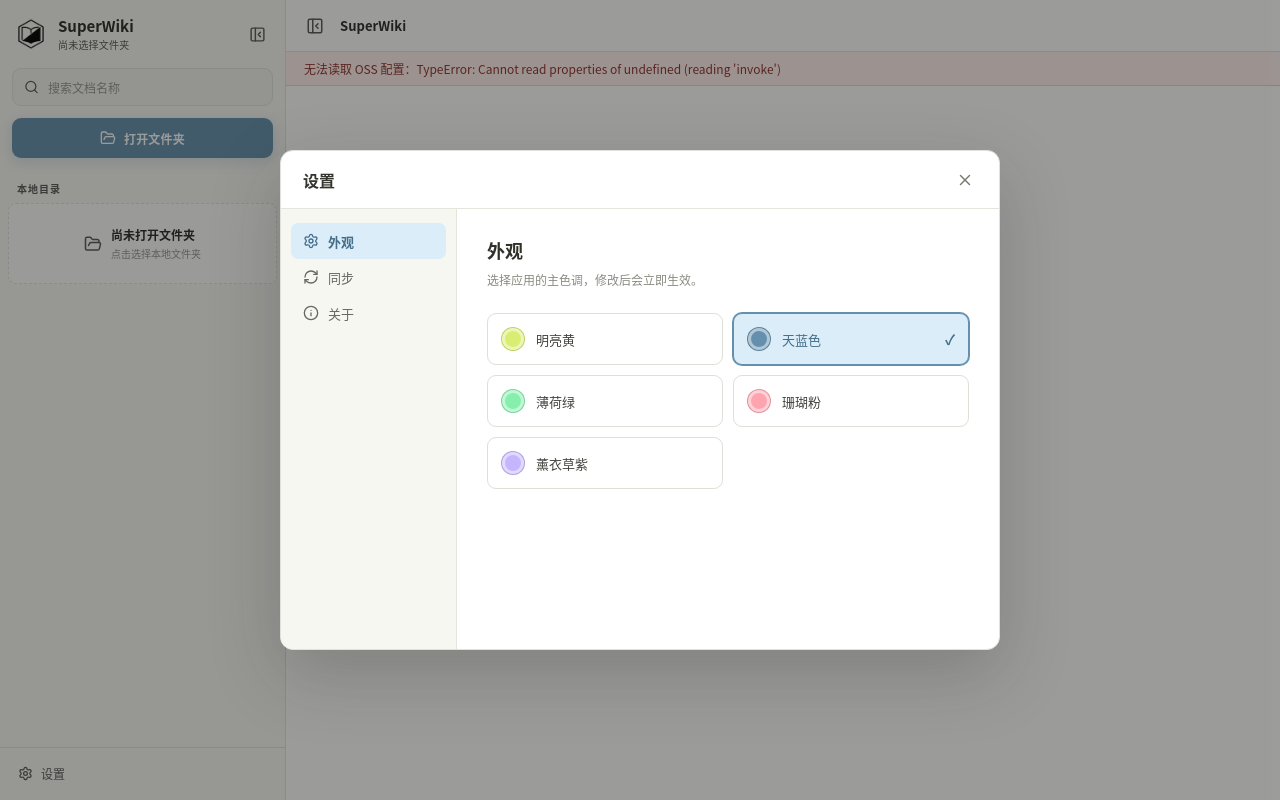
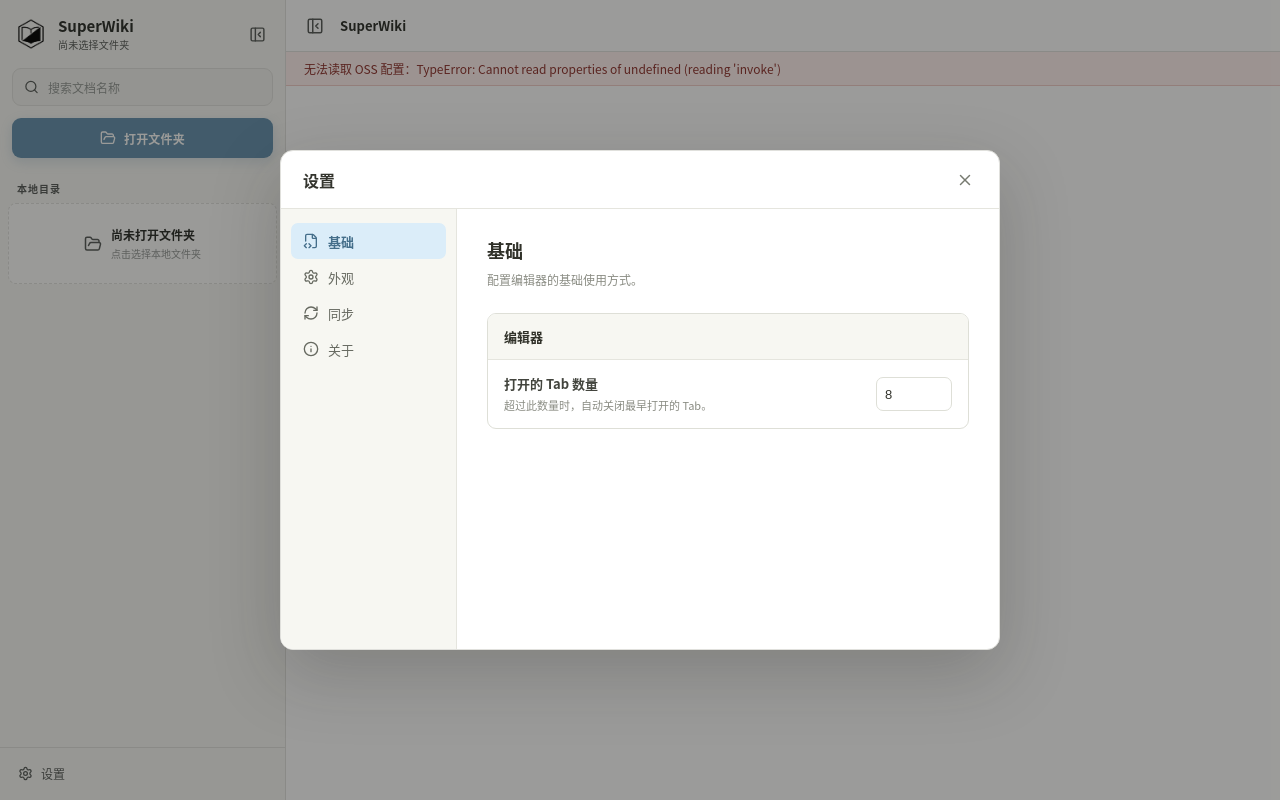
Before and after one commit to sinceHYJ/superwiki, a React (Vite) app: page / in a window 1280 px wide. Both pictures are taken after a click on the button "设置". Built offline with nearby package versions, Linux system fonts and the light colour scheme.

Commit message:
feat: 增加tab数量上限设置

```diff
--- a/src/App.css
+++ b/src/App.css
@@ -510,6 +510,15 @@ button.folder-placeholder:hover { color: #dfe1d7; border-color: #696d60; }
 .settings-content { min-width: 0; padding: 28px 30px; overflow-y: auto; }
 .settings-section-heading h3 { margin: 0; color: #303129; font-size: 18px; }
 .settings-section-heading p { margin: 7px 0 24px; color: #8a8c83; font-size: 12px; line-height: 1.6; }
+.editor-settings { overflow: hidden; background: #fff; border: 1px solid #dedfd7; border-radius: 9px; }
+.editor-settings-heading { padding: 13px 16px; background: #f7f7f2; border-bottom: 1px solid #e5e5de; }
+.editor-settings-heading h4 { margin: 0; color: #303129; font-size: 13px; font-weight: 650; }
+.editor-setting-row { display: flex; min-height: 68px; align-items: center; justify-content: space-between; gap: 24px; padding: 0 16px; }
+.editor-setting-row > span { display: flex; min-width: 0; flex-direction: column; gap: 4px; }
+.editor-setting-row strong { color: #42443d; font-size: 13px; font-weight: 600; }
+.editor-setting-row small { color: #8a8c83; font-size: 11px; line-height: 1.5; }
+.editor-setting-row input { flex: 0 0 76px; width: 76px; height: 34px; box-sizing: border-box; padding: 0 8px; color: #34352e; font-size: 13px; background: #fff; border: 1px solid #dedfd7; border-radius: 7px; outline: none; }
+.editor-setting-row input:focus { border-color: var(--accent-border); box-shadow: 0 0 0 2px var(--accent-soft); }
 .oss-sync-header { display: flex; align-items: flex-start; justify-content: space-between; gap: 16px; }
 .oss-sync-header .settings-section-heading { min-width: 0; }
 .theme-color-grid { display: grid; gap: 10px; grid-template-columns: repeat(2, minmax(0, 1fr)); }
--- a/src/App.tsx
+++ b/src/App.tsx
@@ -138,6 +138,8 @@ const FAVORITE_STORAGE_KEY = "superwiki.favoriteDocuments";
 const MAX_RECENT_EDITED_DOCUMENTS = 20;
 const THEME_COLOR_STORAGE_KEY = "superwiki.themeColor";
 const THEME_COLOR_REDESIGN_MIGRATION_KEY = "superwiki.themeColorRedesignV1";
+const OPEN_TAB_LIMIT_STORAGE_KEY = "superwiki.openTabLimit";
+const DEFAULT_OPEN_TAB_LIMIT = 8;
 const THEME_COLORS: { id: ThemeColor; name: string; color: string }[] = [
   { id: "yellow", name: "明亮黄", color: "#d9ed72" },
   { id: "sky", name: "天蓝色", color: "oklch(0.6331 0.0643 238.60)" },
@@ -156,6 +158,11 @@ const EMPTY_OSS_SYNC_FORM: OssSyncForm = {
 
 function isThemeColor(value: string | null): value is ThemeColor {
   return THEME_COLORS.some((theme) => theme.id === value);
+}
+
+function readOpenTabLimit() {
+  const storedLimit = Number.parseInt(localStorage.getItem(OPEN_TAB_LIMIT_STORAGE_KEY) ?? "", 10);
+  return Number.isInteger(storedLimit) && storedLimit > 0 ? storedLimit : DEFAULT_OPEN_TAB_LIMIT;
 }
 const DEFAULT_SIDEBAR_WIDTH = 286;
 const MIN_SIDEBAR_WIDTH = 200;
@@ -191,7 +198,8 @@ function App() {
   const [sidebarResizing, setSidebarResizing] = useState(false);
   const [settingsOpen, setSettingsOpen] = useState(false);
   const [windowMaximized, setWindowMaximized] = useState(false);
-  const [settingsSection, setSettingsSection] = useState<"appearance" | "sync" | "about">("appearance");
+  const [settingsSection, setSettingsSection] = useState<"basic" | "appearance" | "sync" | "about">("basic");
+  const [openTabLimit, setOpenTabLimit] = useState(readOpenTabLimit);
   const [ossSyncSettings, setOssSyncSettings] = useState<OssSyncSettings | null>(null);
   const [ossSyncForm, setOssSyncForm] = useState<OssSyncForm>(EMPTY_OSS_SYNC_FORM);
   const [syncState, setSyncState] = useState<SyncState>("idle");
@@ -364,14 +372,14 @@ function App() {
       setActiveFile(file);
       setOpenTabs((current) => current.some((tab) => tab.root === file.root && tab.path === file.path)
         ? current
-        : [...current, file]);
+        : [...current, file].slice(-openTabLimit));
       setWorkspaceView("document");
       return true;
     } catch (reason) {
       setError(String(reason));
       return false;
     }
-  }, [flushPendingSave, replaceImageUrl]);
+  }, [flushPendingSave, openTabLimit, replaceImageUrl]);
 
   const loadWorkspace = useCallback(async (root: string, remember = true) => {
     setWorkspaceLoading(true);
@@ -634,6 +642,32 @@ function App() {
       setError(String(reason));
     }
   }, [flushPendingSave, openFile, openTabs, replaceImageUrl]);
+
+  const changeOpenTabLimit = useCallback(async (limit: number) => {
+    if (!Number.isInteger(limit) || limit < 1) return;
+
+    setOpenTabLimit(limit);
+    localStorage.setItem(OPEN_TAB_LIMIT_STORAGE_KEY, String(limit));
+    if (openTabs.length <= limit) return;
+
+    try {
+      setError("");
+      await flushPendingSave();
+      const remainingTabs = openTabs.slice(-limit);
+      const currentFile = activeFileRef.current;
+      const activeFileRemainsOpen = currentFile && remainingTabs.some((tab) => (
+        tab.root === currentFile.root && tab.path === currentFile.path
+      ));
+
+      if (!activeFileRemainsOpen) {
+        const nextActiveFile = remainingTabs[remainingTabs.length - 1];
+        if (nextActiveFile && !(await openFile(nextActiveFile))) return;
+      }
+      setOpenTabs(remainingTabs);
+    } catch (reason) {
+      setError(String(reason));
+    }
+  }, [flushPendingSave, openFile, openTabs]);
 
   const showQuickAccessView = useCallback(async (view: "recent" | "favorites") => {
     if (!workspace) return;
@@ -1775,6 +1809,13 @@ function App() {
             <div className="settings-layout">
               <nav className="settings-nav" aria-label="设置分类">
                 <button
+                  className={settingsSection === "basic" ? "active" : ""}
+                  aria-current={settingsSection === "basic" ? "page" : undefined}
+                  onClick={() => setSettingsSection("basic")}
+                >
+                  <FileCode2 size={16} />基础
+                </button>
+                <button
                   className={settingsSection === "appearance" ? "active" : ""}
                   aria-current={settingsSection === "appearance" ? "page" : undefined}
                   onClick={() => setSettingsSection("appearance")}
@@ -1797,7 +1838,33 @@ function App() {
                 </button>
               </nav>
               <div className="settings-content">
-                {settingsSection === "appearance" ? (
+                {settingsSection === "basic" ? (
+                  <>
+                    <div className="settings-section-heading">
+                      <h3>基础</h3>
+                      <p>配置编辑器的基础使用方式。</p>
+                    </div>
+                    <section className="editor-settings" aria-labelledby="editor-settings-title">
+                      <div className="editor-settings-heading">
+                        <h4 id="editor-settings-title">编辑器</h4>
+                      </div>
+                      <label className="editor-setting-row">
+                        <span>
+                          <strong>打开的 Tab 数量</strong>
+                          <small>超过此数量时，自动关闭最早打开的 Tab。</small>
+                        </span>
+                        <input
+                          type="number"
+                          min="1"
+                          step="1"
+                          value={openTabLimit}
+                          aria-label="打开的 Tab 数量"
+                          onChange={(event) => void changeOpenTabLimit(event.currentTarget.valueAsNumber)}
+                        />
+                      </label>
+                    </section>
+                  </>
+                ) : settingsSection === "appearance" ? (
                   <>
                     <div className="settings-section-heading">
                       <h3>外观</h3>
```
